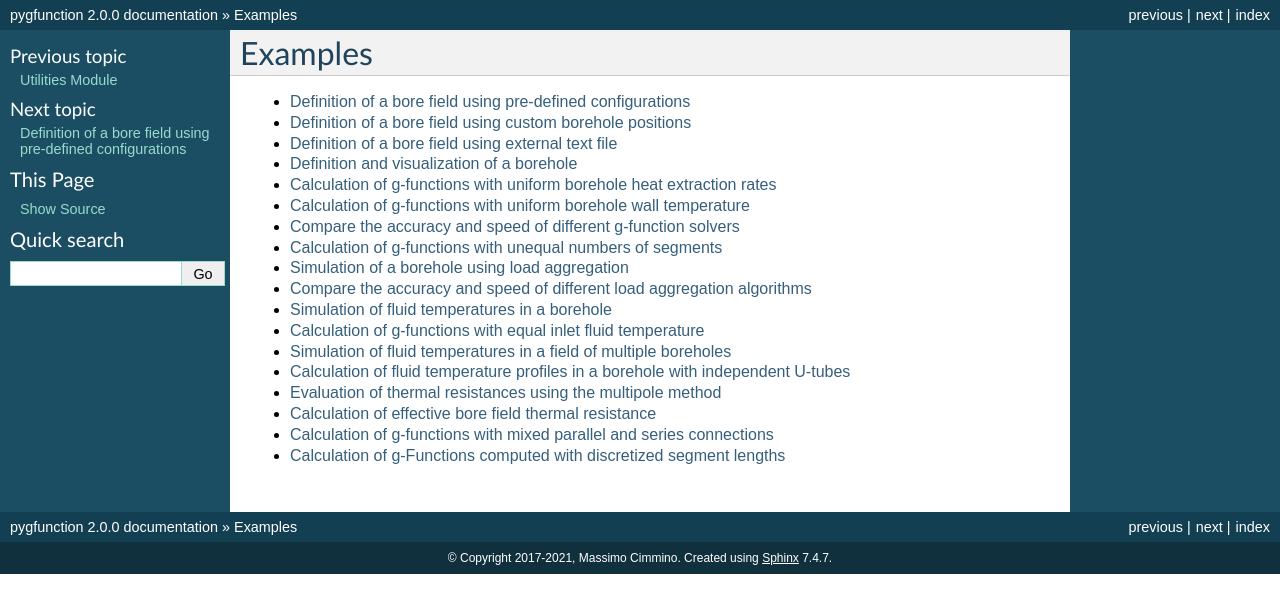
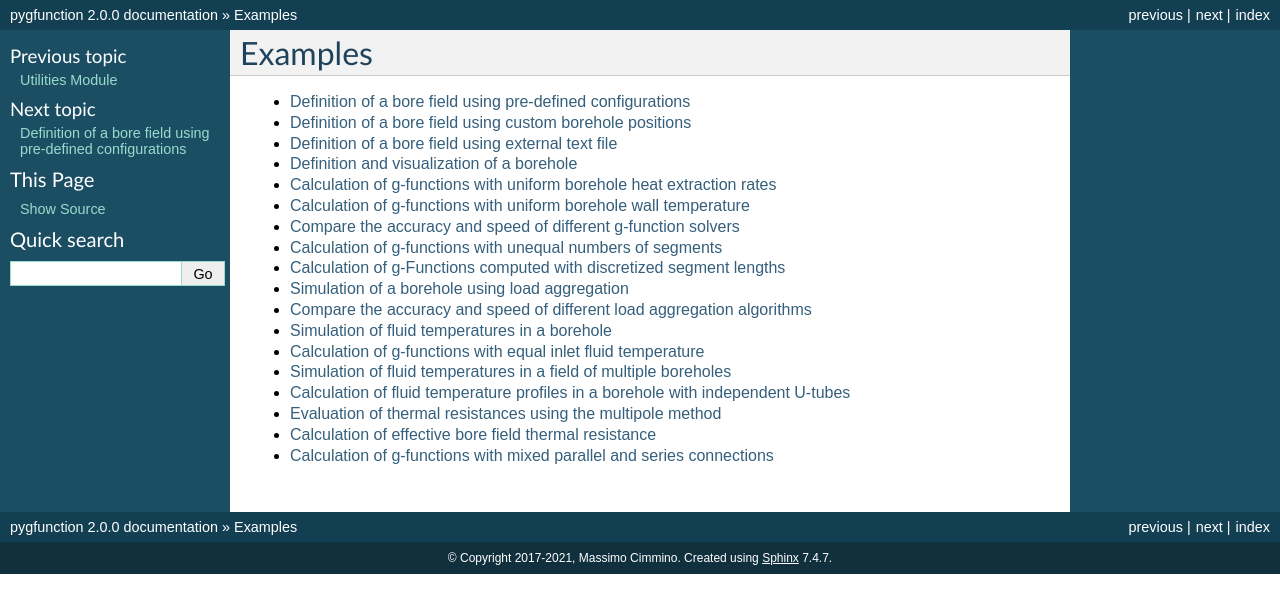
Before and after one commit to MassimoCimmino/pygfunction, a Sphinx documentation site: the page built from doc/source/example_index.rst, in a window 1280 px wide. Shown: the top 613 px of the page. Built offline with Sphinx 7.4.7, drawn with Linux system fonts in a browser that asks for light colours; part of the change alters nothing that is shown.

```diff
--- a/doc/source/example_index.rst
+++ b/doc/source/example_index.rst
@@ -15,6 +15,7 @@ Examples
    examples/uniform_temperature
    examples/comparison_gfunction_solvers
    examples/unequal_segments
+   examples/discretize_boreholes
    examples/load_aggregation
    examples/comparison_load_aggregation
    examples/fluid_temperature
@@ -24,4 +25,3 @@ Examples
    examples/multipole_temperature
    examples/bore_field_thermal_resistance
    examples/mixed_inlet_conditions
-   examples/discretize_boreholes
```
